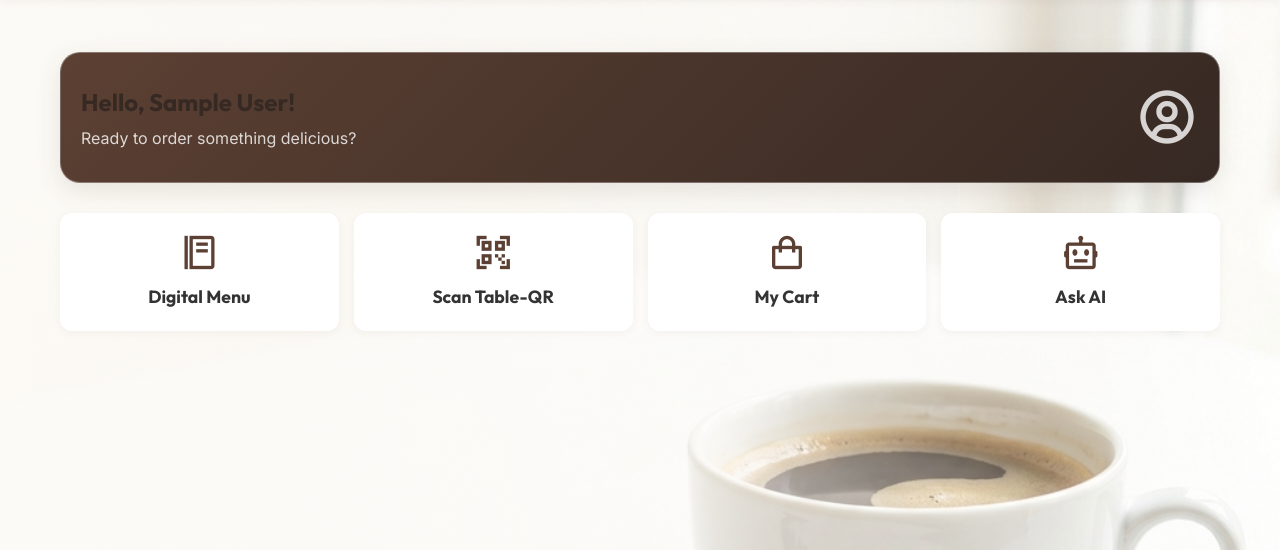
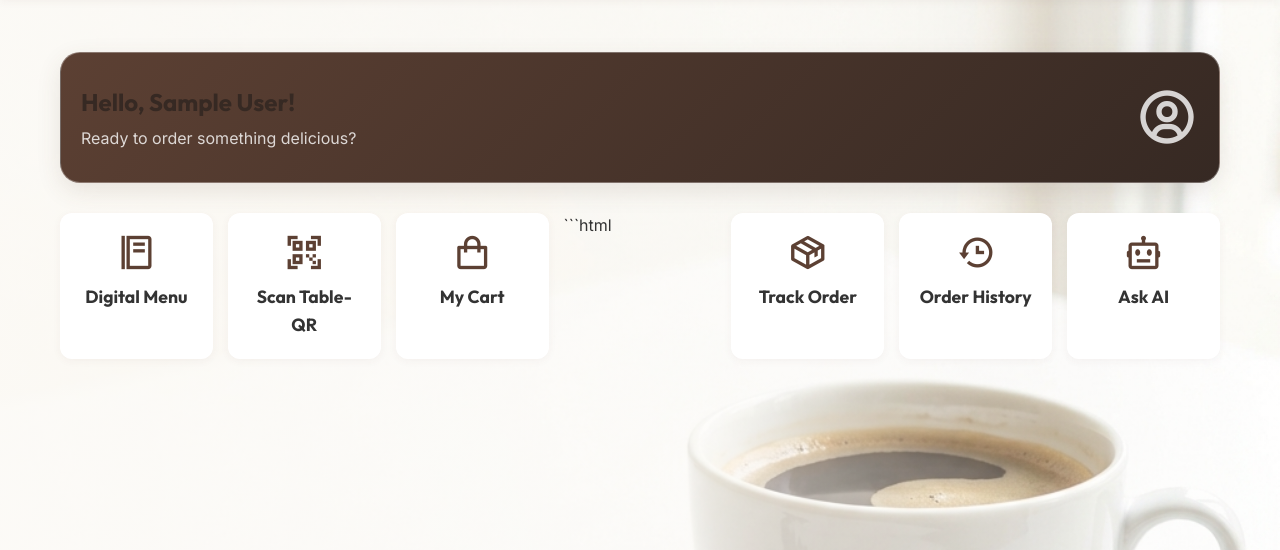
Before and after one commit to patilprasad6012/cafe-management-system, a Flask app: page /customer/dashboard in a window 1280 px wide. Shown: the part 72-622 px from the top of the page. Run offline with Flask 3, Linux system fonts and the light colour scheme; the visitor is signed in with stand-in values (Sample User, id 1).

Commit message:
Update dashboard.html

````diff
--- a/app/templates/customer/dashboard.html
+++ b/app/templates/customer/dashboard.html
@@ -150,6 +150,33 @@ document.getElementById("scanTableQR").addEventListener("click", function () {
             <i class='bx bx-shopping-bag' style="font-size: 2.5rem; color: var(--primary-color); margin-bottom: 10px;"></i>
             <h3 style="font-size: 1.1rem; color: var(--text-main);">My Cart</h3>
         </a>
+        ```html
+<!-- Track Order Card -->
+<a href="{{ url_for('customer.track_orders') }}"
+   class="hover-card animate-fade-up delay-400"
+   style="background: var(--surface-color); padding: 20px; border-radius: var(--radius-md); text-align: center; box-shadow: var(--shadow-sm); display: block;">
+
+    <i class='bx bx-package'
+       style="font-size: 2.5rem; color: var(--primary-color); margin-bottom: 10px;"></i>
+
+    <h3 style="font-size: 1.1rem; color: var(--text-main);">
+        Track Order
+    </h3>
+</a>
+
+<!-- Order History Card -->
+<a href="{{ url_for('customer.order_history') }}"
+   class="hover-card animate-fade-up delay-500"
+   style="background: var(--surface-color); padding: 20px; border-radius: var(--radius-md); text-align: center; box-shadow: var(--shadow-sm); display: block;">
+
+    <i class='bx bx-history'
+       style="font-size: 2.5rem; color: var(--primary-color); margin-bottom: 10px;"></i>
+
+    <h3 style="font-size: 1.1rem; color: var(--text-main);">
+        Order History
+    </h3>
+</a>
+
         <a href="{{ url_for('customer.ai_assistant') }}" class="hover-card animate-fade-up delay-400" style="background: var(--surface-color); padding: 20px; border-radius: var(--radius-md); text-align: center; box-shadow: var(--shadow-sm); display: block;">
             <i class='bx bx-bot' style="font-size: 2.5rem; color: var(--primary-color); margin-bottom: 10px;"></i>
             <h3 style="font-size: 1.1rem; color: var(--text-main);">Ask AI</h3>
````
